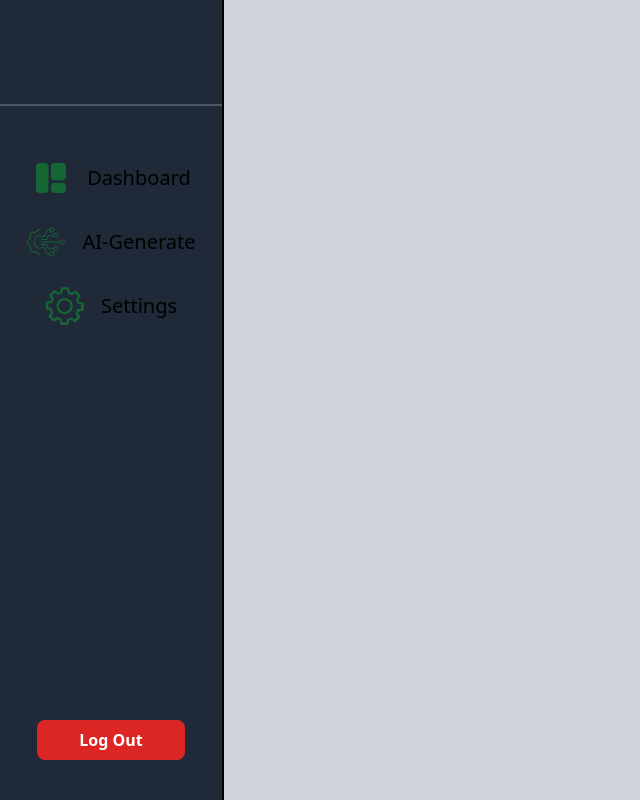
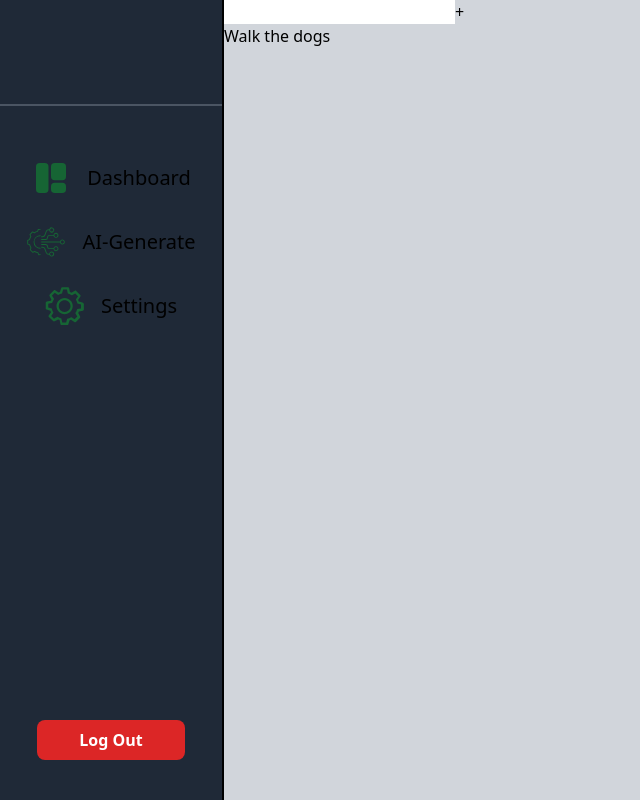
Before and after one commit to WilliamTRich/todo-list, a Next.js app: page / in a window 1280 px wide. Shown: the whole page, without its empty margins (0-640 px from the left). Built offline with nearby package versions, Linux system fonts and the light colour scheme; no server answers; the database is empty; sample sign-in values are in the browser's storage.

Commit message:
Briefly started working on the to-do functionality

```diff
--- a/components/Navbar.tsx
+++ b/components/Navbar.tsx
@@ -8,8 +8,8 @@ import { signOut } from "next-auth/react";
 interface NavbarProps {
   username: string;
 }
+const Navbar: React.FC<NavbarProps> = ({ username }) => {
 
-const Navbar: React.FC<NavbarProps> = ({ username }) => {
   return (
     <nav className="flex flex-col border-r-black border-r-2 w-56 bg-gray-800 h-full items-center ">
       <div className="flex-grow w-full">
--- /dev/null
+++ b/components/Todo.tsx
@@ -0,0 +1,19 @@
+const Todo = () => {
+    return (
+        <div className="flex flex-col h-40 w-80">
+            <div>
+                <input type="text" />
+                <button>+</button>
+            </div>
+            <div>
+                <ul>
+                    <li>
+                        Walk the dogs
+                    </li>
+                </ul>
+            </div>
+        </div>
+    )
+}
+
+export default Todo;
--- a/pages/index.tsx
+++ b/pages/index.tsx
@@ -5,6 +5,7 @@ import { getSession } from "next-auth/react";
 //Components
 import useCurrentUser from "@/hooks/useCurrentUser";
 import Navbar from "@/components/Navbar";
+import Todo from "@/components/Todo";
 
 export async function getServerSideProps(context: NextPageContext) {
   const session = await getSession(context);
@@ -27,9 +28,10 @@ const Home = () => {
   const { data: User } = useCurrentUser();
 
   return (
-    <>
+    <div className="flex h-full w-full">
       <Navbar username={User?.username}/>
-    </>
+      <Todo/>
+    </div>
   );
 }
 
```
